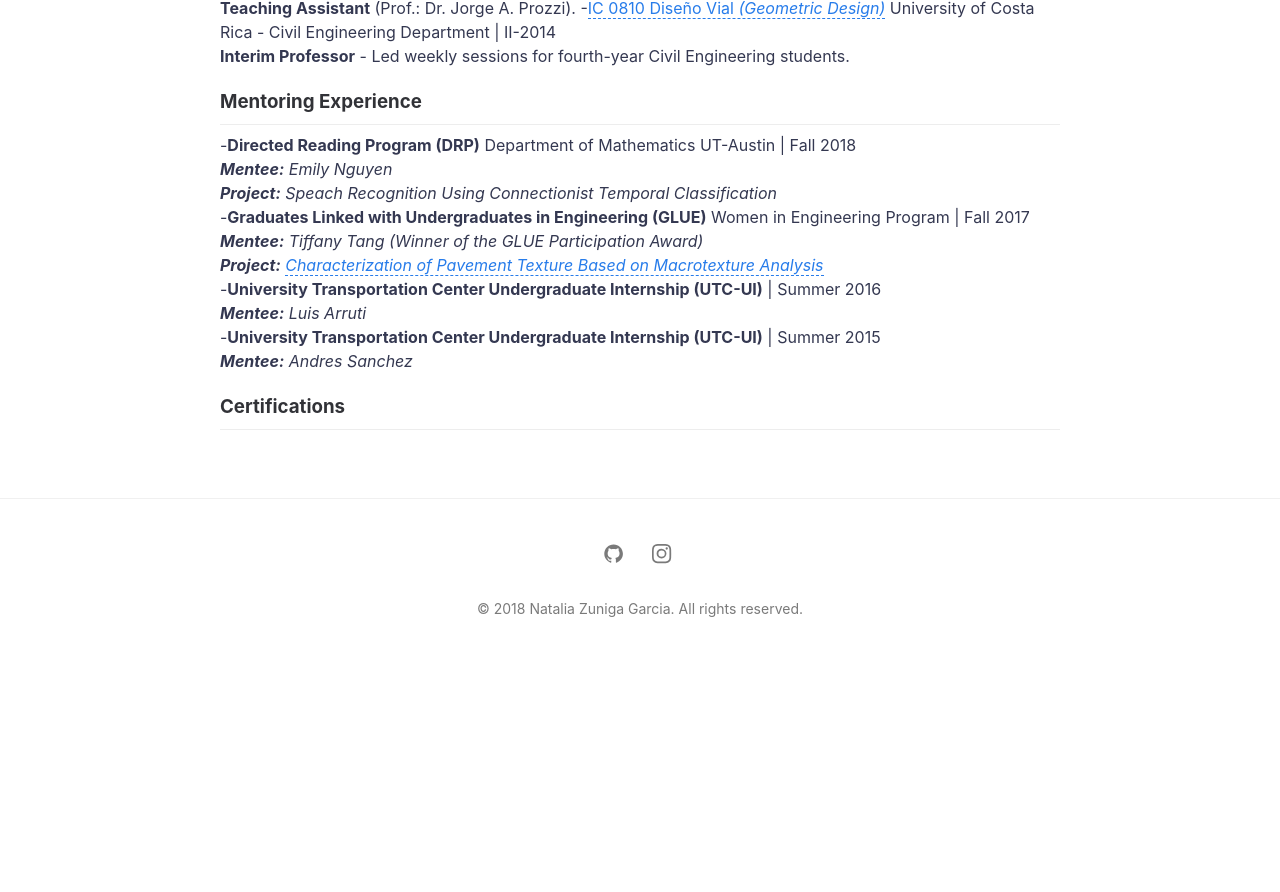
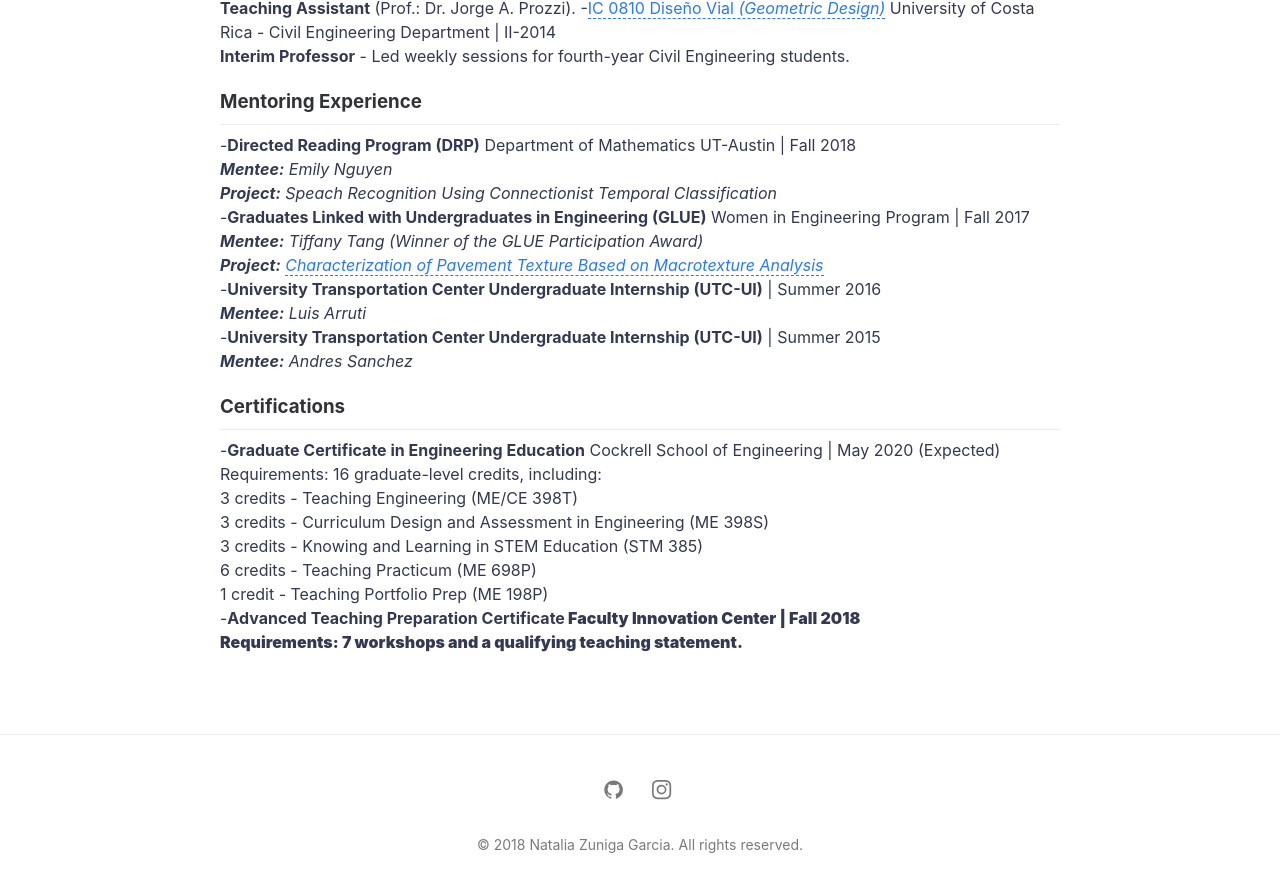
Before and after one commit to nzunigag/nzunigag.github.io, a Jekyll site: the page built from teaching.md, in a window 1280 px wide and 900 px high, scrolled down 598 px. Shown: the top 892 px of the window. Built offline with Jekyll 4.4.1, drawn with Linux system fonts in a browser that asks for light colours; before the commit the page ends 1262 px from its top, so only the background shows below that.

Commit message:
Update teaching.md

```diff
--- a/teaching.md
+++ b/teaching.md
@@ -34,3 +34,12 @@ ___
 
 ### Certifications
 ___
+-<b>Graduate Certificate in Engineering Education</b> Cockrell School of Engineering | May 2020 (Expected) <br>
+Requirements: 16 graduate-level credits, including: <br>
+3 credits - Teaching Engineering (ME/CE 398T) <br>
+3 credits - Curriculum Design and Assessment in Engineering (ME 398S)<br>
+3 credits - Knowing and Learning in STEM Education (STM 385)<br>
+6 credits - Teaching Practicum (ME 698P)<br>
+1 credit - Teaching Portfolio Prep (ME 198P)<br>
+-<b>Advanced Teaching Preparation Certificate<b> Faculty Innovation Center | Fall 2018<br>
+Requirements: 7 workshops and a qualifying teaching statement.
```
